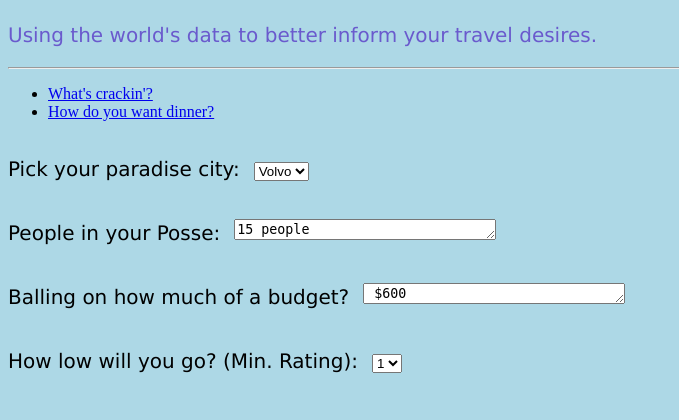
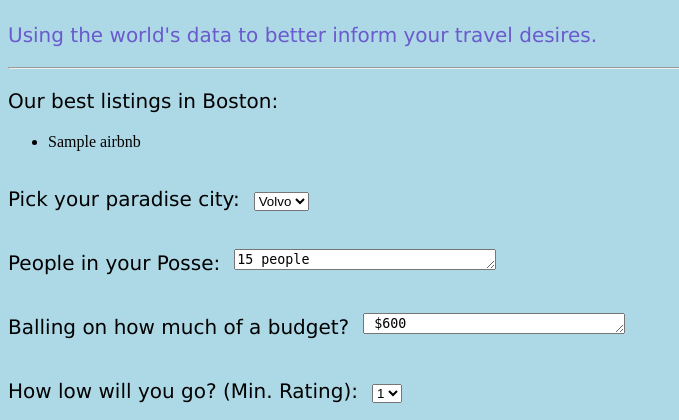
Before and after one commit to erikahairston/dbproject2017, a Django app: template djangoProj/mysite/polls/templates/polls/index.html in a window 1280 px wide. Shown: the part 250-670 px from the top of the page, without its empty margins (0-679 px from the left). Run offline with Django 3.2, Linux system fonts and the light colour scheme; data comes from the database, SQL or seed files in the repository; both versions use the stored data as it was after the commit; the template is opened without the code that fills it: values that come from a table or form of the project are taken from there, most other values are stand-ins (such as "Sample title", 1, 10 or a date in 2020).

Commit message:
presenting airbnb data from db on index.html

```diff
--- a/djangoProj/mysite/polls/models.py
+++ b/djangoProj/mysite/polls/models.py
@@ -27,6 +27,8 @@ class Airbnb_listing(models.Model):
     last_modified = models.CharField(max_length=500)
     latitude = models.FloatField(default=0)
     longitude = models.FloatField(default=0)
+    def __str__(self):
+        return self.name
 
 class Question(models.Model):
     question_text = models.CharField(max_length=200)
--- a/djangoProj/mysite/polls/templates/polls/index.html
+++ b/djangoProj/mysite/polls/templates/polls/index.html
@@ -11,10 +11,11 @@
 
   <p style="color:#6a5acd"> Using the world's data to better inform your travel desires. </p>
   <hr>
-  {% if latest_question_list %}
+  <p> Our best listings in Boston: </p>
+  {% if latest_airbnb_list %}
       <ul>
-      {% for question in latest_question_list %}
-          <li><a href="{% url 'polls:detail' question.id %}">{{ question.question_text }}</a></li>
+      {% for airbnb in latest_airbnb_list %}
+          <li>{{ airbnb.name }}</li>
       {% endfor %}
       </ul>
   {% else %}
--- a/djangoProj/mysite/polls/views.py
+++ b/djangoProj/mysite/polls/views.py
@@ -12,11 +12,12 @@ import csv
 
 class IndexView(generic.ListView):
     template_name = 'polls/index.html'
-    context_object_name = 'latest_question_list'
+    context_object_name = 'latest_airbnb_list'
 
     def get_queryset(self):
         """Return the last five published questions."""
-        return Question.objects.order_by('-pub_date')[:5]
+        return Airbnb_listing.objects.order_by('price')[:5]
+
 
 
 class DetailView(generic.DetailView):
```
Also changed, not shown: djangoProj/mysite/db.sqlite3.
